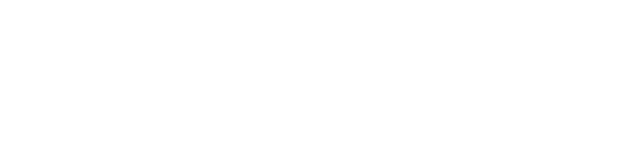
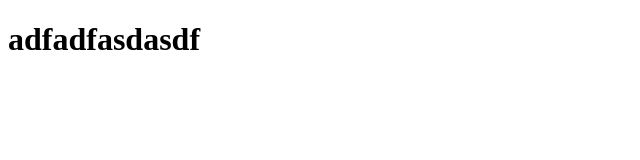
Before and after one commit to BSZC-TURR-9A/test241227, a plain HTML site: page index.html in a window 1280 px wide. Shown: the whole page, without its empty margins (0-640 px from the left). Drawn offline with Linux system fonts and the light colour scheme.

Commit message:
third-commit

```diff
--- a/index.html
+++ b/index.html
@@ -7,7 +7,7 @@
 </head>
 <body>
     <div>
-<h1></h1>
+<h1>adfadfasdasdf</h1>
 <a href=""></a>
 <img src="" alt="">
     </div>
```
